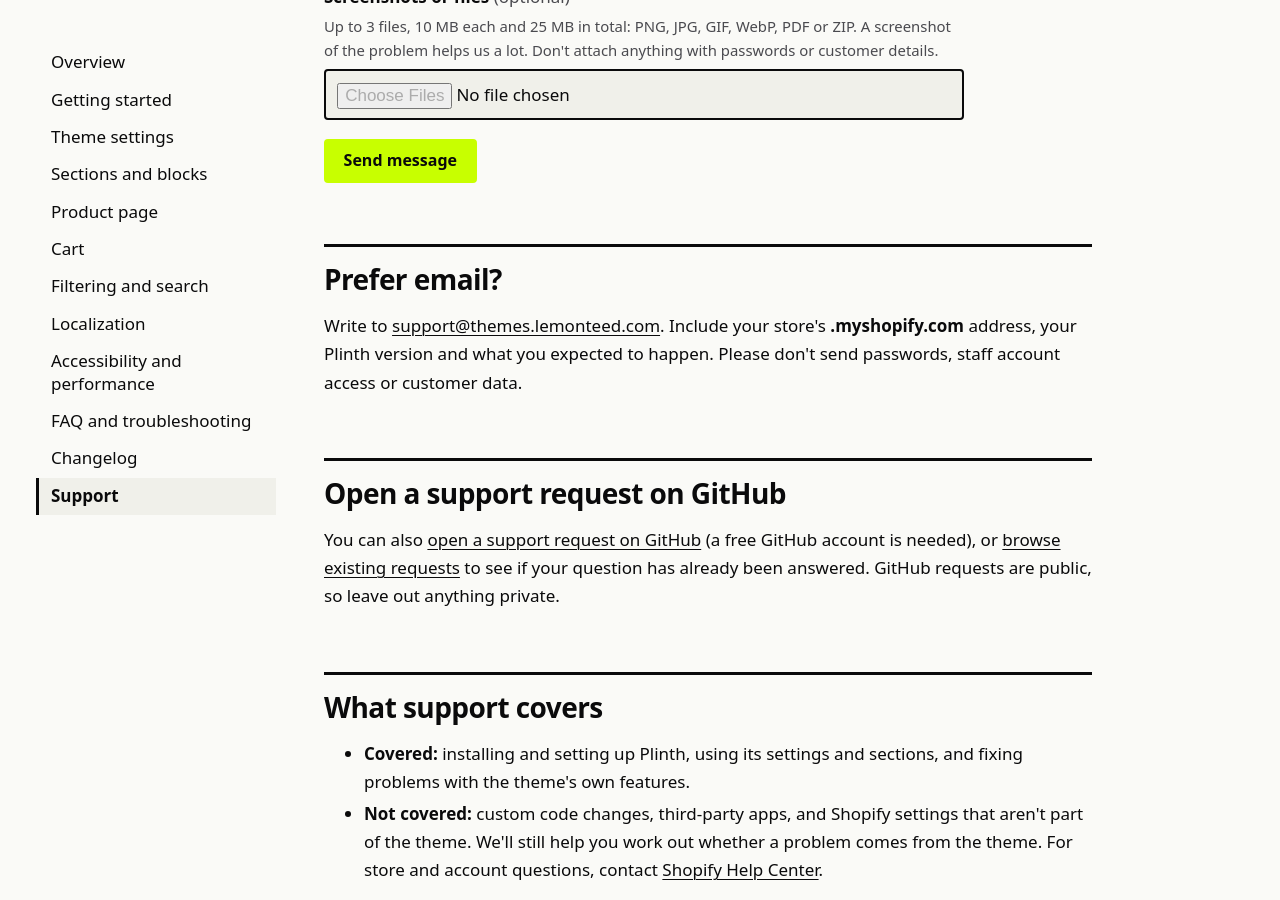
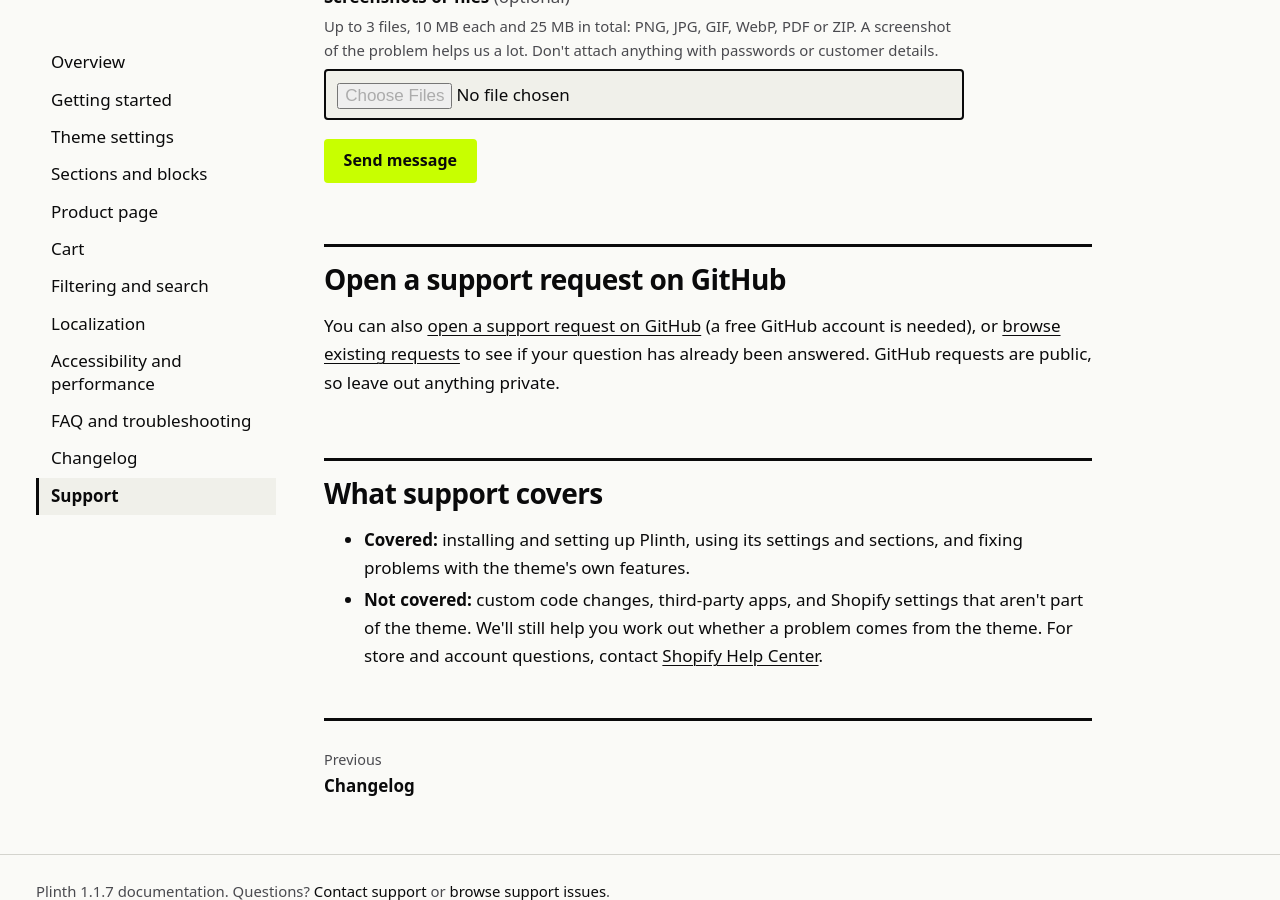
Before and after one commit to AccurateTLM13/plinth-docs, a Jekyll site: the page built from plinth/support.html, in a window 1280 px wide and 900 px high, scrolled down 1802 px. Built offline with Jekyll 4.4.1, drawn with Linux system fonts in a browser that asks for light colours; some of the changed lines change nothing that is shown.

Commit message:
Support form: active and support_email_public flags (both off until Resend and Email Routing are live)

```diff
--- a/_config.yml
+++ b/_config.yml
@@ -1,6 +1,7 @@
 title: Plinth Docs
 brand: Lemonteed Themes
 support_email: "support@themes.lemonteed.com"   # forwarded to our inbox by Cloudflare Email Routing
+support_email_public: false   # true = list the address on the support page (turn on once Email Routing is verified)
 description: Documentation and support for Plinth, a bold, fast Shopify theme.
 # Served at https://themes.lemonteed.com (custom domain, see the CNAME file).
 # Site root (/) is the Lemonteed Themes landing page; Plinth's docs live under /plinth/
@@ -23,6 +24,7 @@
 # rebuilds the site in about a minute. See README.md.
 # ---------------------------------------------------------------------------
 support_form:
+  active: false                # false = show the "not connected yet" notice even if endpoint is set (flip to true once Resend is verified)
   endpoint: ""                 # e.g. "https://plinth-support.<your-subdomain>.workers.dev/submit"
   turnstile_site_key: ""       # Cloudflare Turnstile site key (public). Empty = no widget.
   honeypot_field: "website"    # must match HONEYPOT_FIELD in the Worker's wrangler.jsonc
--- a/plinth/support.html
+++ b/plinth/support.html
@@ -10,7 +10,9 @@
 ---
 {%- assign form = site.support_form -%}
 {%- assign endpoint = form.endpoint | strip -%}
+{%- unless form.active == true %}{% assign endpoint = "" %}{% endunless -%}
 {%- assign support_email = site.support_email | strip -%}
+{%- unless site.support_email_public == true %}{% assign support_email = "" %}{% endunless -%}
 {%- capture issue_url %}https://github.com/{{ site.github_repo }}/issues/new?template=support.yml{% endcapture -%}
 
 <h2 id="before">Before you get in touch</h2>
```
Also changed, not shown: README.md.
